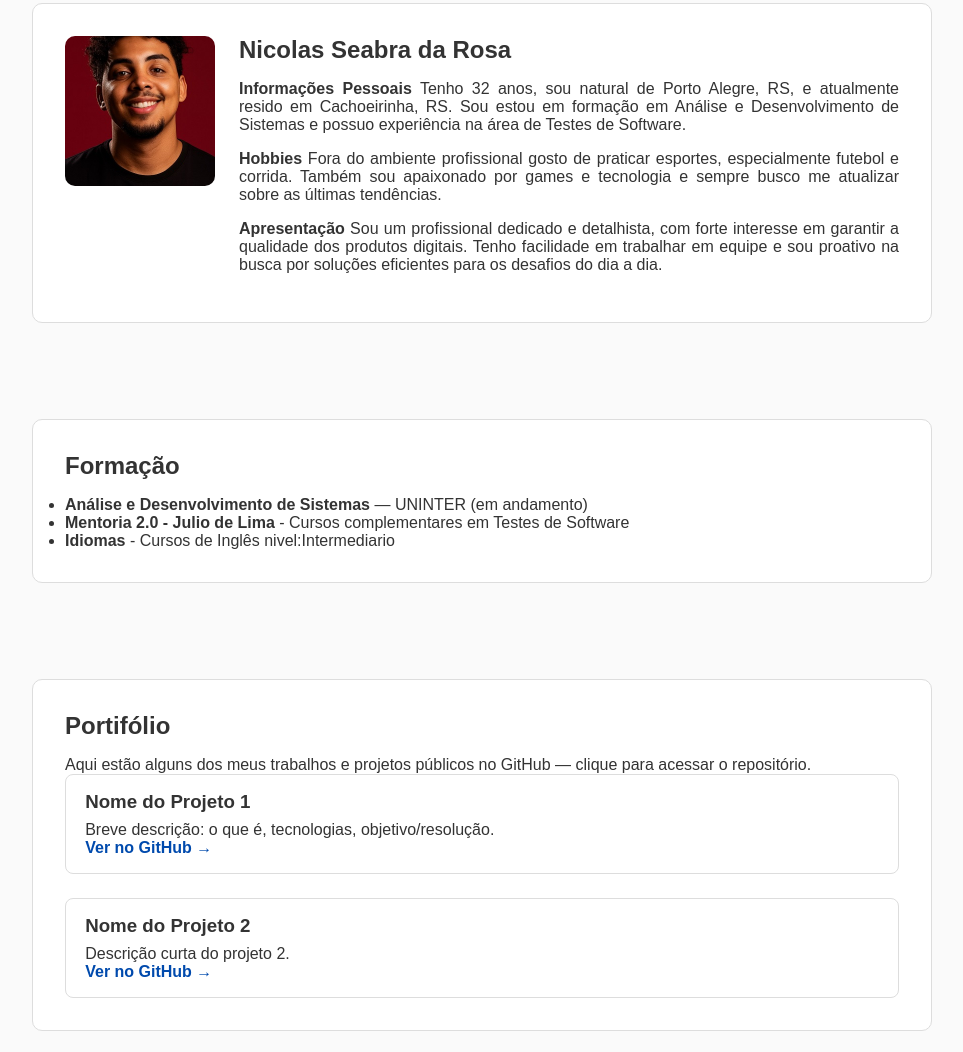
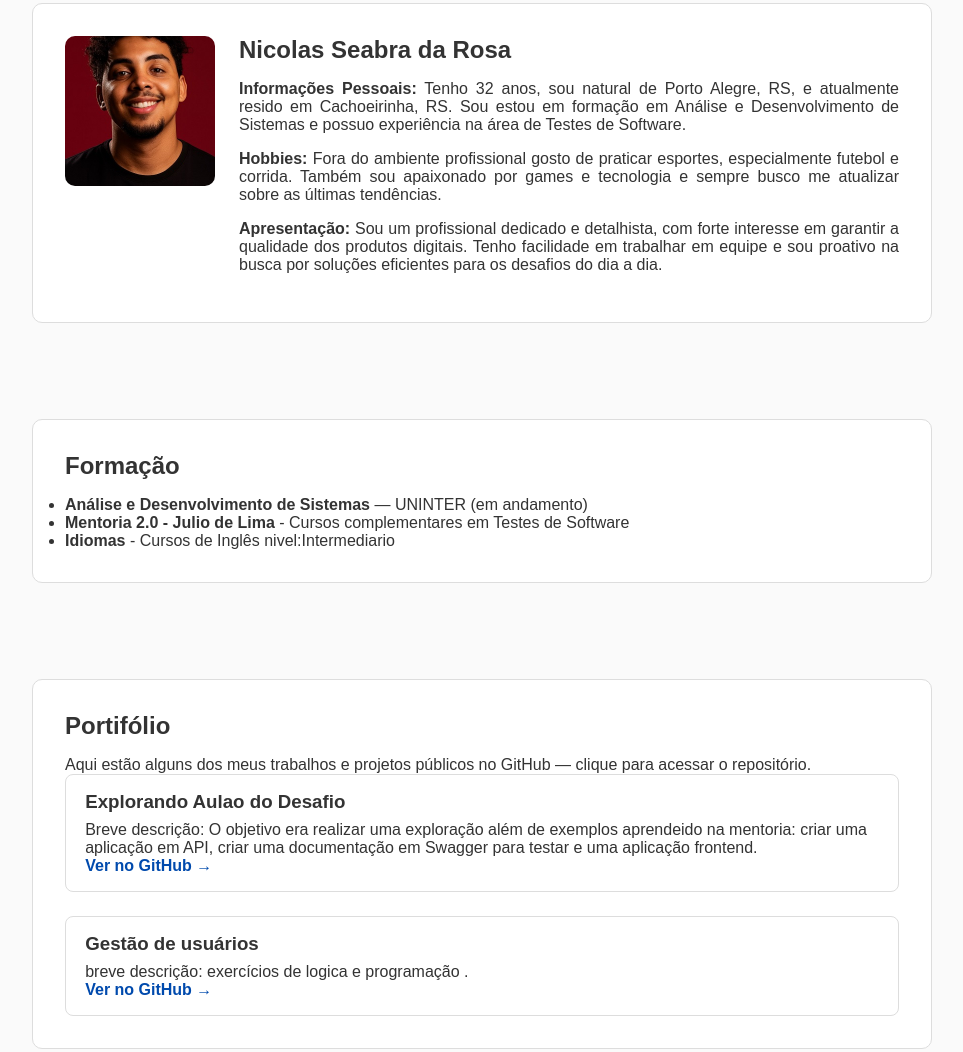
Before and after one commit to Nicolas-nsr/curriculo-nicolas, a plain HTML site: page index.html in a window 1280 px wide. Shown: the part 93-1145 px from the top of the page, without its empty margins (158-1121 px from the left). Drawn offline with Linux system fonts and the light colour scheme; a script that the page names is missing.

Commit message:
Atualizações no site

```diff
--- a/index.html
+++ b/index.html
@@ -35,16 +35,16 @@
              <div>
                 <h1>Nicolas Seabra da Rosa</h1>
 
-                <p><strong>Informações Pessoais</strong> Tenho 32 anos, sou natural de Porto Alegre, RS, e atualmente
+                <p><strong>Informações Pessoais:</strong> Tenho 32 anos, sou natural de Porto Alegre, RS, e atualmente
                 resido em Cachoeirinha, RS. Sou estou em formação em Análise e Desenvolvimento de Sistemas e
               possuo experiência na área de Testes de Software.
                 </p>
 
-                <p><strong>Hobbies</strong> Fora do ambiente profissional gosto de praticar esportes, especialmente futebol e corrida.
+                <p><strong>Hobbies:</strong> Fora do ambiente profissional gosto de praticar esportes, especialmente futebol e corrida.
                  Também sou apaixonado por games e tecnologia e sempre busco me atualizar sobre as últimas tendências.
                 </p>
 
-                <p><strong>Apresentação</strong> Sou um profissional dedicado e detalhista, com forte interesse em garantir a qualidade
+                <p><strong>Apresentação:</strong> Sou um profissional dedicado e detalhista, com forte interesse em garantir a qualidade
                 dos produtos digitais. Tenho facilidade em trabalhar em equipe e sou proativo na busca por soluções
                 eficientes para os desafios do dia a dia.
                 </p>
@@ -65,7 +65,7 @@
         </section>
 
 
-        <!-- SEÇÃO 3 — Portifolio -->
+        <!-- SEÇÃO 3 — Portifólio -->
         <section id="portifolio" class="secao">
             <h2>Portifólio</h2>
 
@@ -74,20 +74,18 @@
             <div class="projects-list">
             <!-- Exemplo de projeto 1 -->
             <div class="project-item">
-            <h3>Nome do Projeto 1</h3>
-            <p>Breve descrição: o que é, tecnologias, objetivo/resolução.</p>
-            <p><a href="https://github.com/Nicolas-nsr/repositorio-projeto1" target="_blank" rel="noopener">Ver no GitHub →</a></p>
+            <h3>Explorando Aulao do Desafio</h3>
+            <p>Breve descrição: O objetivo era realizar uma exploração além de exemplos aprendeido na mentoria: criar uma aplicação em API, criar uma documentação em Swagger para testar e uma aplicação frontend.</p>
+            <p><a href="https://github.com/Nicolas-nsr/Explorando-Aulao-do-Desafio.git" target="_blank" rel="noopener">Ver no GitHub →</a></p>
             </div>
 
             <!-- Exemplo de projeto 2 -->
             <div class="project-item">
-            <h3>Nome do Projeto 2</h3>
-            <p>Descrição curta do projeto 2.</p>
-            <p><a href="https://github.com/Nicolas-nsr/repositorio-projeto2" target="_blank" rel="noopener">Ver no GitHub →</a></p>
+            <h3>Gestão de usuários</h3>
+            <p>breve descrição: exercícios de logica e programação .</p>
+            <p><a href="https://github.com/Nicolas-nsr/Gestao-de-usuarios---Logica-de-Programa-o.git" target="_blank" rel="noopener">Ver no GitHub →</a></p>
             </div>
 
-              <!-- Adicione quantos projetos quiser -->
-            </div>
         </section>
 
 
```
